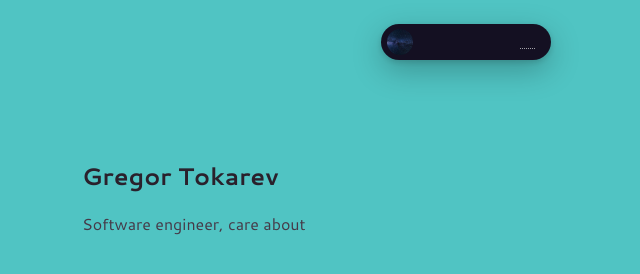
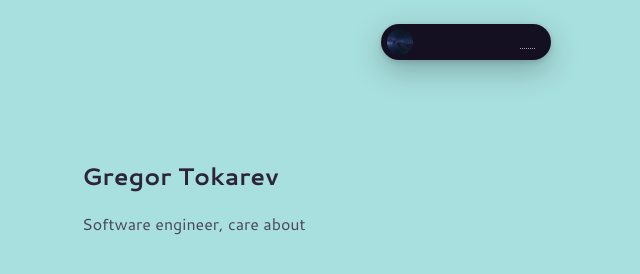
Before and after one commit to gregor-tokarev/personalsite, an Astro site: page / in a window 1280 px wide. Shown: the whole page, without its empty margins (174-814 px from the left). Built offline with nearby package versions, Linux system fonts and the light colour scheme; Astro itself is replaced by a stand-in of ours.

Commit message:
feat: change colors

```diff
--- a/src/pages/index.astro
+++ b/src/pages/index.astro
@@ -19,7 +19,7 @@ import MusicPlayer from "../components/MusicPlayer.astro";
         />
         <title>Gregor Tokarev</title>
     </head>
-    <body class="h-screen bg-[#50c4c3]">
+    <body class="h-screen bg-[#a8e0df]">
         <MusicPlayer />
         <main class="mx-auto max-w-3xl pt-40">
             <div class="space-y-5">
--- a/src/styles/global.css
+++ b/src/styles/global.css
@@ -48,4 +48,7 @@
 
 @theme {
     --font-sans: "Cantarell", ui-sans-serif, system-ui, sans-serif;
+
+    --color-mauve-700: #4a4458;
+    --color-mauve-800: #2d2438;
 }
```
